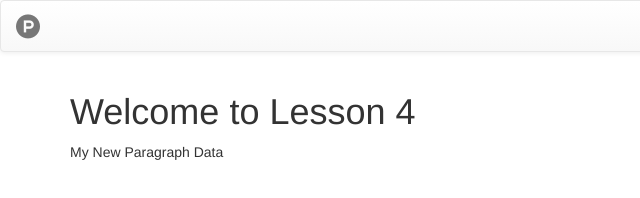
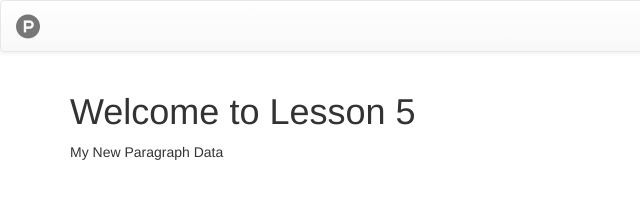
Before and after one commit to priyank5590/COMP1073-Lesson5, a plain HTML site: page index.html in a window 1280 px wide. Shown: the full height of the page, 0-640 px from the left. Drawn offline with Linux system fonts and the light colour scheme.

Commit message:
second commit

```diff
--- a/index.html
+++ b/index.html
@@ -43,7 +43,7 @@
 		<!-- /.container-fluid -->
 	</nav>
 	<main class="container" id="mainContent">
-		<h1>Welcome to Lesson 4</h1>
+		<h1>Welcome to Lesson 5</h1>
 		<p id="firstParagraph">Lorem Ipsum is simply dummy text of the printing and typesetting industry. Lorem Ipsum has been the industry's standard
 			dummy text ever since the 1500s, when an unknown printer took a galley of type and scrambled it to make a type specimen
 			book. It has survived not only five centuries, but also the leap into electronic typesetting, remaining essentially unchanged.Lorem
```
